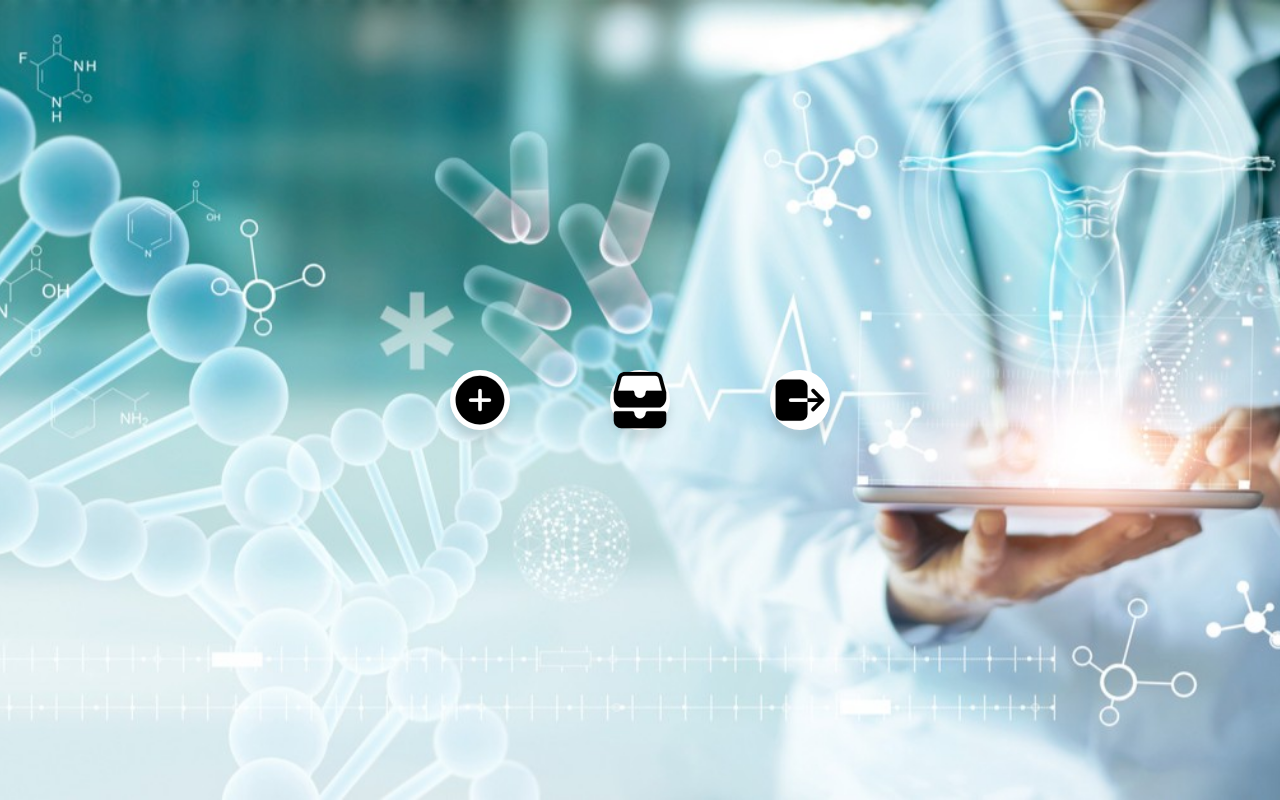
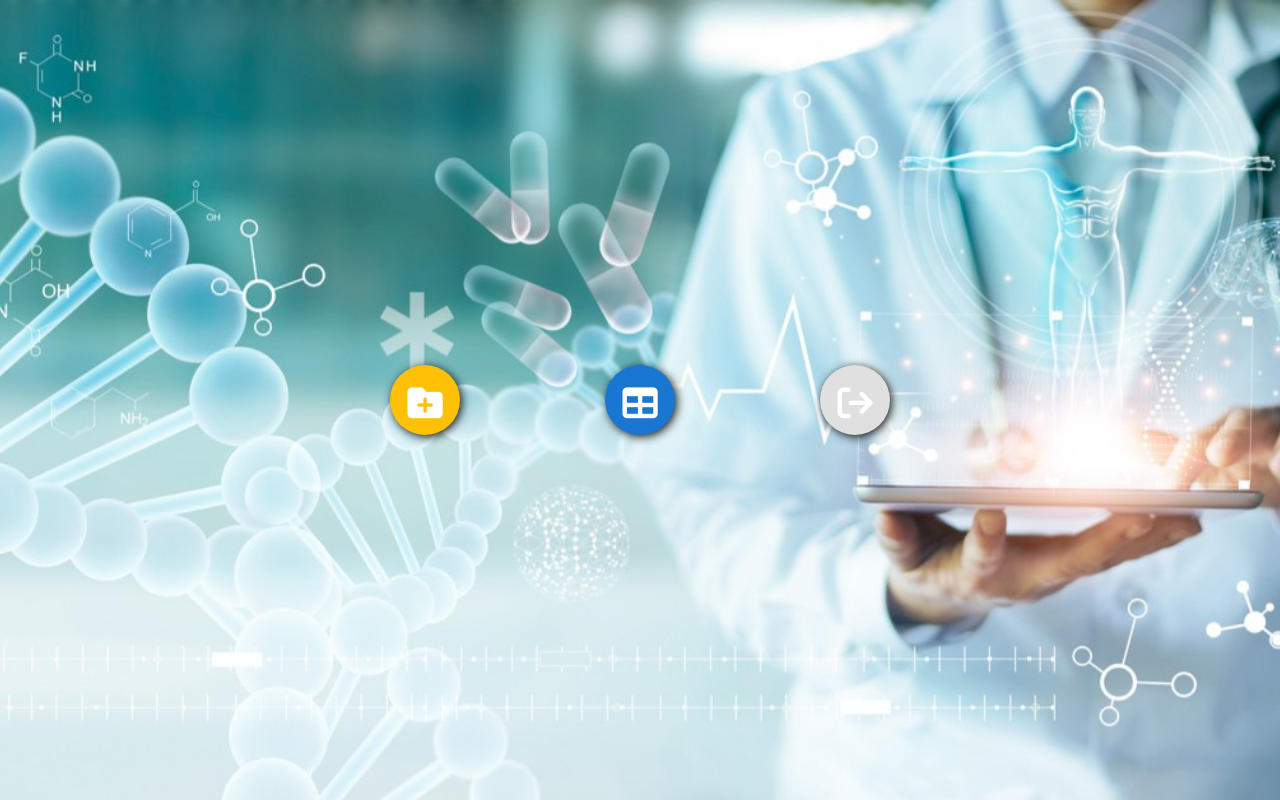
Before and after one commit to fabinho010/PracticaFinalEntornos, a plain HTML site: page paginas/gestion.html in a window 1280 px wide. Drawn offline with nearby package versions, Linux system fonts and the light colour scheme.

Commit message:
Gestion Frontend

```diff
--- a/css/gestion.css
+++ b/css/gestion.css
@@ -1,9 +1,11 @@
+*, ::before, ::after {
+    margin: 0;
+    padding: 0;
+    box-sizing: border-box;
+  }
 
-body {
-    display: grid;
-    height: 100%;
-    width: 100%;
-    place-items: center;
+  .gestionBody {
+    font-family: 'FontAwesome', sans-serif;
     background: url('../assets/images/fondo1.jpeg') no-repeat;
         /*Ajusta la imagen al tamaño real*/
     background-size: cover;
@@ -11,54 +13,78 @@ body {
      background-position: center;
   }
 
-.container{
-    /*Para ponerlos horizontal*/
+  .container-buttons {
     position: absolute;
     top: 50%;
     left: 50%;
     transform: translate(-50%, -50%);
-    padding: 40px;
+    /* background-color: #FFF; */
     min-width: 500px;
     display: flex;
     justify-content: space-between;
   }
 
-/* Bloque de los iconos */
-.container .icon {
-    margin: 0 20px;
-    display: flex;
-    align-items: center;
-    justify-content: center;
-    flex-direction: column;
-    position: relative;
-    z-index: 2;
-    cursor: pointer;
+  .container-buttons a {
+    width: 70px;
+    height: 70px;
+    display: block;
+    border-radius: 50%;
+    /* line-height: 70px; */
+    color: #FFF;
+    background-color: #000;
+    text-decoration: none;
+    overflow: hidden;
+    text-align: center;
+    font-size: 2.2rem;
+    box-shadow: 2px 2px 10px rgba(0, 0, 0, .9);
   }
 
-/* Envoltorio icono*/
-.container .icon span{
-    position: relative;
-    height: 60px;
-    width: 60px;
-    justify-content: space-between;
-    background: #fff;
-    text-align: center;
-    box-shadow: 0 10px 10px rgba(0, 0, 0,0.1);
-    /*Lo que envuelve,el circulo al iono*/
-    border-radius: 50%;
-    z-index: 2;
-    transition: all .4s ease-in-out;
+  .container-buttons a::before {
+    content: "";
+    display: block;
+    margin: 19px 0;
+    transition: all .5s ease-in-out;
+  }
+
+  .container-buttons a::after {
+    display: block;
 
   }
 
-/*Esto es el icono directamente*/
-.container .icon span ion-icon{
-    font-size: 5px;
-    display:contents;
+
+/***********************************************/
+  /*Icono Alta color*/
+
+  .container-buttons .one{
+    background-color: #FFC107;
+  }
+  .container-buttons .icon.alta .tooltip{
+    background-color: #FFC107;
+    color: white;
   }
 
-/*Titulos*/
-.container .icon .tooltip{
+  /*Icono tabla color*/
+  .container-buttons .icon.tabla .tooltip{
+    background-color: #1976D2;
+    color: #fff;
+  }
+
+  .container-buttons .two {
+    background-color: #1976D2;
+  }
+
+  /*Icono logout color*/
+  .container-buttons .three {
+    background-color: #E0E0E0;
+  }
+  .container-buttons .icon.logOut .tooltip {
+    background-color: #E0E0E0;
+    color: #333333;
+  }
+
+/***********************************************************/
+  /*Titulos Diseño*/
+.container-buttons .icon .tooltip{
     position: absolute;
     top:0px;
     background: #fff;
@@ -68,17 +94,17 @@ body {
     box-shadow: 0 10px 10px rgba(0, 0, 0,0.1);
     opacity: 0;
     pointer-events: none;
-    transition: all 0.4s cubic-bezier(0.68,-0.55,0.265,1.55);
+    transition: all 0.5s cubic-bezier(0.68,-0.55,0.265,1.55);
 }
 
-.container .icon:hover .tooltip{
+.container-buttons .icon:hover .tooltip{
     top: -70px;
     opacity: 1;
     pointer-events: auto;
 
 }
 
-.container .icon .tooltip::before{
+.container-buttons .icon .tooltip::before{
     position:absolute;
     height: 15px;
     background: #fff;
@@ -87,9 +113,3 @@ body {
     transform: translateX(-50%) rotate(45deg);
 
 }
-
-.container .icon:hover{
-   box-shadow: 0 0 30px;
-   color: #aaa;
-   transform: scale(1.2);
-}
--- a/paginas/gestion.html
+++ b/paginas/gestion.html
@@ -6,25 +6,25 @@
     <meta name="viewport" content="width=device-width, initial-scale=1.0">
     <title>Document</title>
     <link rel="stylesheet" href="\..\css\style.css">
-    <link rel="stylesheet" href="\..\css\gestion.css">
+    <link rel="stylesheet" href="/css/gestion.css">
+    <link rel="stylesheet" href="https://stackpath.bootstrapcdn.com/font-awesome/4.7.0/css/font-awesome.min.css">
+    <script src="https://kit.fontawesome.com/d577c03405.js" crossorigin="anonymous"></script>
 </head>
-<body>
-    <div class="container">
+<body class="gestionBody">
+    <div class="container-buttons">
         <div class="icon alta">
             <div class="tooltip">Alta</div>
-            <span><ion-icon name="add-circle"></ion-icon></span>
+            <a href="#" class="one" ><span><i class="fa-solid fa-folder-plus"></i></span></a>
         </div>
-        <div class="icon alta">
-            <div class="tooltip">Tablas Altas</div>
-            <span><ion-icon name="file-tray-stacked"></ion-icon></span>
+        <div class="icon tabla">
+            <div class="tooltip">Tabla Altas</div>
+            <a href="#" class="two"><span><i class="fa-solid fa-table"></i></span></a>
         </div>
-        <div class="icon alta">
-            <div class="tooltip">Log Out</div>
-            <span><ion-icon name="log-out"></ion-icon></span>
+        <div class="icon logOut">
+            <div class="tooltip">LogOut</div>
+            <a href="#" class="three"><span><i class="fa-solid fa-arrow-right-from-bracket"></i></span></a>
         </div>
-    </div>
+      </div>
 
-    <script type="module" src="https://unpkg.com/ionicons@7.1.0/dist/ionicons/ionicons.esm.js"></script>
-    <script nomodule src="https://unpkg.com/ionicons@7.1.0/dist/ionicons/ionicons.js"></script>
 </body>
 </html>
```
Lines whose indentation alone changed are shown as unchanged.
